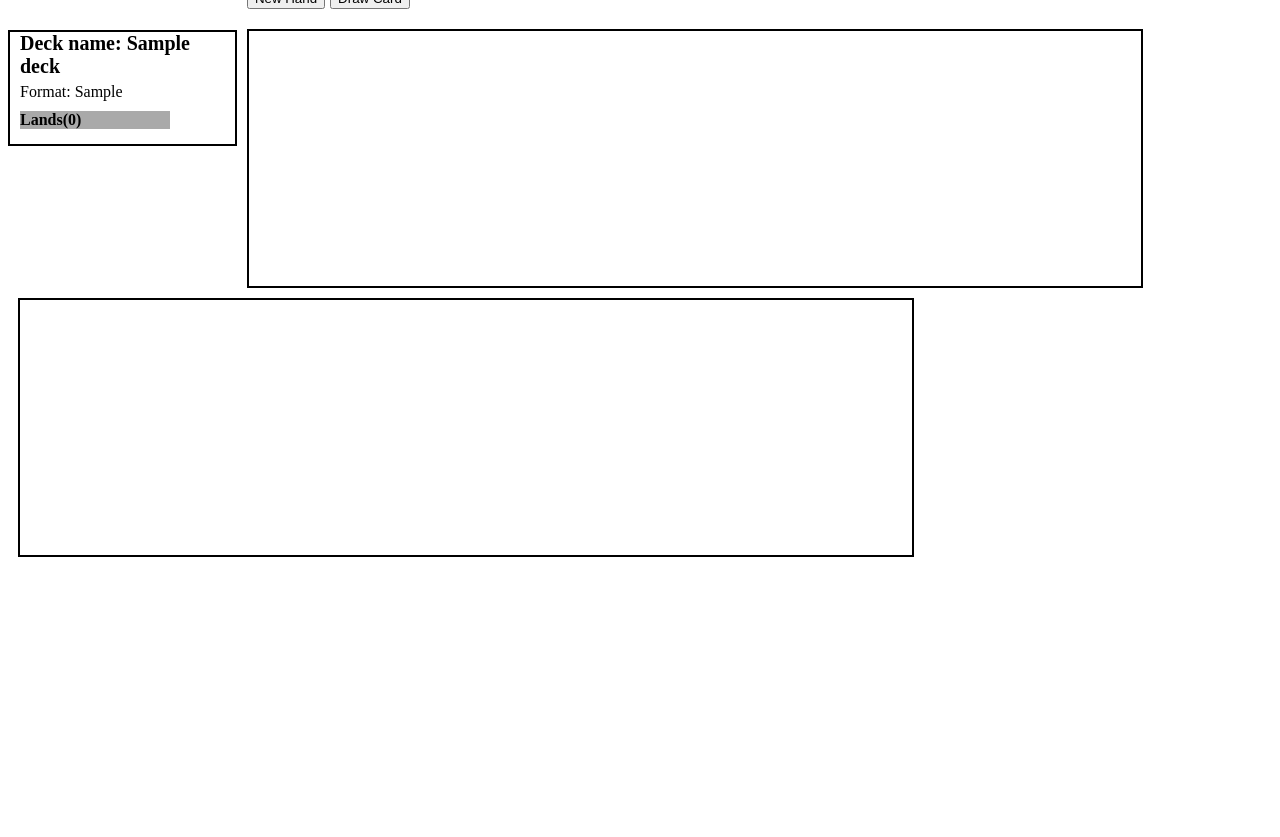
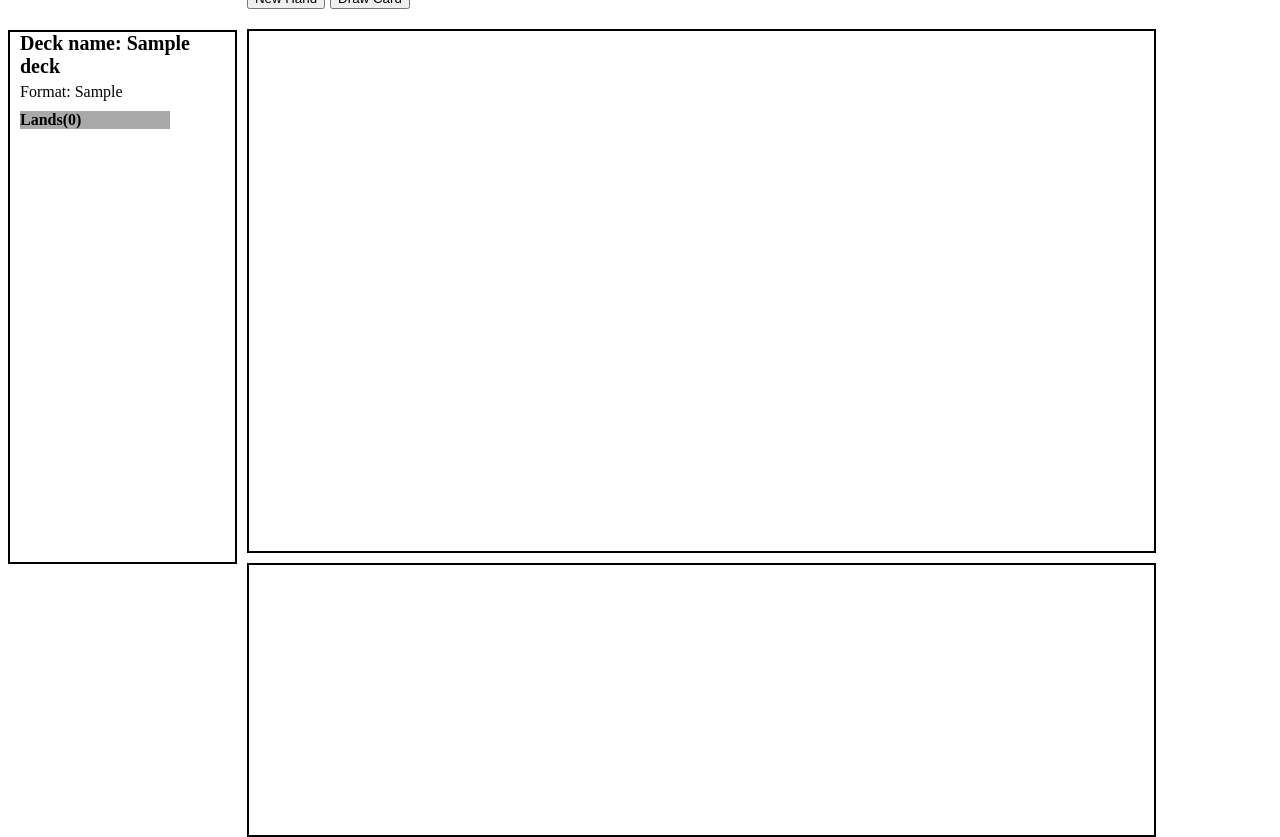
Before and after one commit to dynoma5/StarCity-Test, a PHP site: page /getdeck.php?q=1 in a window 1280 px wide. Before the commit the page ends 557 px from the top, so only its background shows below. Run offline with PHP 8.4, Linux system fonts and the light colour scheme; tables that the repository leaves empty or names only in its code hold one stand-in row (values such as "Sample post"); some libraries are stand-ins or nearby versions.

Commit message:
Added final adjustments

```diff
--- a/css/style.css
+++ b/css/style.css
@@ -11,15 +11,17 @@ a:hover {
 	text-decoration: underline;
 }
 
-a span {display: none;
-
+a span {
+	display: none;
 }
 
 a:hover #hovImg {
 	position: absolute;
-	margin-left: 50px;
-	display: inline;
-	z-index:1;
+
+	margin-left: 150px;
+	display: block;
+	margin-top:-180px;
+	z-index:3;
 }
 
 
@@ -30,7 +32,7 @@ a:hover #hovImg {
 }
 #deckList{
 	overflow:visible;
-	min-height: 700px;
+	min-height: 520px;
 	position:relative;
 
 }
@@ -39,6 +41,7 @@ a:hover #hovImg {
 	border-width: 2px;
 	width: 17%;
 	margin-top: 22px;
+	min-height:520px;
 	padding-left: 10px;
 	padding-bottom: 10px;
 	display: block;
@@ -86,9 +89,10 @@ a:hover #hovImg {
 	padding: 10px;
 	left:10px;
 	top: 0px;
-	width: 69%;
-	height: 30%;
-	overflow:hidden;
+	width: 70%;
+	min-width: 179px;
+	min-height: 250px;
+	overflow:auto;
 	font-size:0;
 }
 .cards {
@@ -97,12 +101,12 @@ a:hover #hovImg {
 	font-size:0;
 	border: none;
 	vertical-align:top;
-	width: 14.25%;
-	height: 100%;
+	width: 179px;
+	height: 250px;
 }
 .cards img{
-	max-width: 100%;
-	max-height: 100%;
+	max-width: 179px;
+	max-height: 250px;
 }
 
 #addHands{
@@ -114,8 +118,9 @@ a:hover #hovImg {
 	padding: 10px;
 	left:10px;
 	top: 10px;
-	width: 69%;
-	height: 30%;
-	overflow: hidden;
+	width: 70%;
+	min-width:179px;
+	min-height: 250px;
+	overflow: auto;
 	font-size:0;
 }
--- a/getdeck.php
+++ b/getdeck.php
@@ -1,3 +1,4 @@
+<?php session_start();?>
 <link type = "text/css" rel = "stylesheet" href = "css/style.css"></link>
 <script type = "text/javascript" src = "https://ajax.googleapis.com/ajax/libs/jquery/3.2.0/jquery.min.js"></script>
 <script type = "text/javascript" src = "js/test.js"></script>
@@ -21,7 +22,8 @@ if($creature_count >0){
 	or die($magic."<br/><br/>".mysqli_error());
 
 	while($row = mysqli_fetch_array($cards)){
-		echo  "<a href=''>" . $row['qty'] . "x " . $row['card_name']. "<span id = 'hovImg'>" ."<img style = 'vertical-align: bottom' src = '{$row['card_image']}' id = 'image'/>" . "</span>". "</a>" . "<br/>";
+		echo  "<a href=''>" . $row['qty'] . "x " . $row['card_name']. "<span id = 'hovImg'>"
+		."<img src = '{$row['card_image']}' id = 'image'/>" . "</span>". "</a>" . "<br/>";
 		}
 }
 
@@ -34,7 +36,8 @@ if($planeswalker_count > 0){
 	or die($magic . "<br/><br/>" . mysqli_error());
 
 	while($row = mysqli_fetch_array($cards)){
-		echo  "<a href=''>" . $row['qty'] . "x " . $row['card_name']. "<span id = 'hovImg'>" ."<img src = '{$row['card_image']}' id = 'image'/>" . "</span>". "</a>" . "<br/>";
+		echo  "<a href=''>" . $row['qty'] . "x " . $row['card_name']. "<span id = 'hovImg'>"
+		."<img src = '{$row['card_image']}' id = 'image'/>" . "</span>". "</a>" . "<br/>";
 	}
 }
 
@@ -48,7 +51,8 @@ if($spell_count >0){
 	or die($magic . "<br/><br/>" . mysqli_error());
 
 	while($row = mysqli_fetch_array($cards)){
-		echo  "<a href=''>" . $row['qty'] . "x " . $row['card_name']. "<span id = 'hovImg'>" ."<img src = '{$row['card_image']}' id = 'image'/>" . "</span>". "</a>" . "<br/>";
+		echo  "<a href=''>" . $row['qty'] . "x " . $row['card_name']. "<span id = 'hovImg'>"
+		."<img src = '{$row['card_image']}' id = 'image'/>" . "</span>". "</a>" . "<br/>";
 	}
 }
 //Lands
@@ -59,7 +63,8 @@ $cards = mysqli_query($magic, $land_filter)
 or die($magic . "<br/><br/>" . mysqli_error());
 
 while($row = mysqli_fetch_array($cards)){
-	echo  "<a href=''>" . $row['qty'] . "x " . $row['card_name']. "<span id = 'hovImg'>" ."<img src = '{$row['card_image']}' id = 'image'/>" . "</span>". "</a>" . "<br/>";
+	echo  "<a href=''>" . $row['qty'] . "x " . $row['card_name']. "<span id = 'hovImg'>"
+		."<img src = '{$row['card_image']}' id = 'image'/>" . "</span>". "</a>" . "<br/>";
 }
 mysqli_close($magic);
 ?>
@@ -69,6 +74,14 @@ mysqli_close($magic);
 
 echo "<button type = 'button' id = 'drawCards' value = '{$q}' onclick = 'showHands()'>". "New Hand". "</button>";
 echo "<button type = 'button' id = 'addCard' value = '' onclick = 'addHand()'>". "Draw Card". "</button>";
-echo "<div id = 'cardHands'>"."</div>";
-echo "<div id = 'addHands'>"."</div>";
 ?>
+<div id = 'cardHands'>
+<?php
+for($i=1; $i<=7; $i++){
+	$card = array_pop($shuffledDeck);
+	echo "<div class = 'cards'>". "<img src = '{$card}'/>". "</div>";
+}
+$_SESSION['deck'] = $shuffledDeck;
+?>
+</div>
+<div id = 'addHands'></div>
--- a/js/test.js
+++ b/js/test.js
@@ -23,8 +23,8 @@ function showDeck(){
 
 	xmlhttp.open("GET", "getdeck.php?q="+decks,true);
 	xmlhttp.send();
+	}
 
-	}
 }
 
 function showHands(){
@@ -63,7 +63,7 @@ function addHand(){
 
 		xmlhttp.onreadystatechange = function(){
 			if(this.readyState == 4 && this.status == 200){
-				document.getElementById("addHands").innerHTML = this.responseText;
+				document.getElementById("addHands").innerHTML = document.getElementById("addHands").innerHTML + this.responseText;
 			}
 		};
 	xmlhttp.open("GET", "add.php?q="+list,true);
```
Also changed, not shown: add.php (+4 -5 lines), js/hover.js (deleted).
